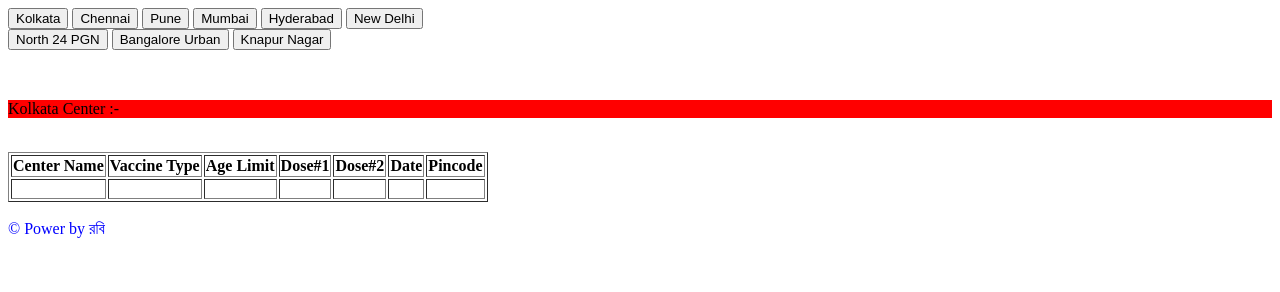
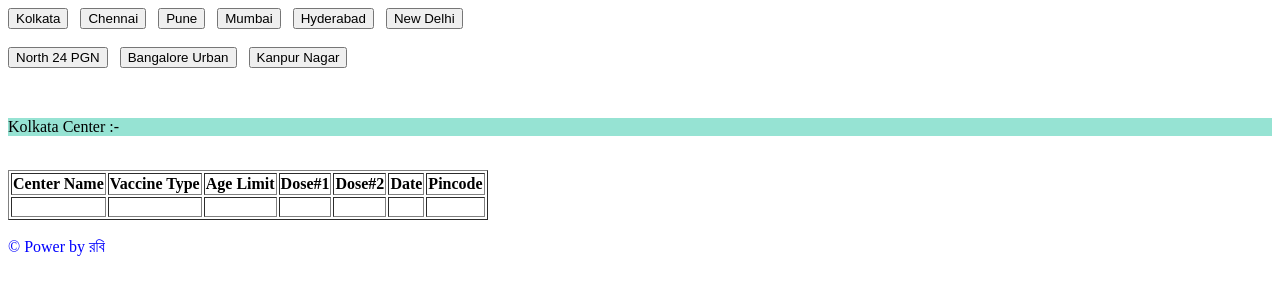
Before and after one commit to djrabi007/corona-track-rabi, a plain HTML site: page index.html in a window 1280 px wide. Drawn offline with nearby package versions, Linux system fonts and the light colour scheme; no server answers.

Commit message:
Update index.html
multiple city enhance

```diff
--- a/index.html
+++ b/index.html
@@ -5,18 +5,18 @@
 
 </head>
 <body>
-<button id="a1" type="button" onclick="return myFunction('725')">Kolkata</button>
+<button id="a1" type="button" onclick="return myFunction('725')">Kolkata</button>&ensp;
 
-<button id="a1" type="button" onclick="return myFunction('571')">Chennai</button>
-<button id="a1" type="button" onclick="return myFunction('363')">Pune</button>
-<button id="a1" type="button" onclick="return myFunction('395')">Mumbai</button>
-<button id="a1" type="button" onclick="return myFunction('581')">Hyderabad</button>
-<button id="a1" type="button" onclick="return myFunction('140')">New Delhi</button>
+<button id="a1" type="button" onclick="return myFunction('571')">Chennai</button>&ensp;
+<button id="a1" type="button" onclick="return myFunction('363')">Pune</button>&ensp;
+<button id="a1" type="button" onclick="return myFunction('395')">Mumbai</button>&ensp;
+<button id="a1" type="button" onclick="return myFunction('581')">Hyderabad</button>&ensp;
+<button id="a1" type="button" onclick="return myFunction('140')">New Delhi</button>&ensp;
 
-<br>
-<button id="a1" type="button" onclick="return myFunction('730')">North 24 PGN</button>
-<button id="a1" type="button" onclick="return myFunction('265')">Bangalore Urban</button>
-<button id="a1" type="button" onclick="return myFunction('664')">Knapur Nagar</button>
+<br><br>
+<button id="a1" type="button" onclick="return myFunction('730')">North 24 PGN</button>&ensp;
+<button id="a1" type="button" onclick="return myFunction('265')">Bangalore Urban</button>&ensp;
+<button id="a1" type="button" onclick="return myFunction('664')">Kanpur Nagar</button>&ensp;
 
 <p id="demo1"></p>
 <p id="demo2"></p>
@@ -68,17 +68,17 @@ function myFunction(cityId) {
   if( cityId =='725')
   {
   cityName = 'Kolkata';
-  cityColor = 'red';
+  cityColor = '#96E3D3';
   }
   else if( cityId =='730')
   {
   cityName = 'North 24 PGNS';
-   cityColor = 'green';
+   cityColor = '#72EA7F';
   }
   else if( cityId =='571')
   {
   cityName = 'Chennai';
-   cityColor = 'Blue';
+   cityColor = '#7A80EF';
   }
   else if( cityId =='363')
   {
@@ -88,12 +88,12 @@ function myFunction(cityId) {
   else if( cityId =='395')
   {
   cityName = 'Mumbai';
-   cityColor = 'purple';
+   cityColor = '#F56CEB';
   }
   else if( cityId =='581')
   {
   cityName = 'Hyderabad';
-   cityColor = 'chocolate';
+   cityColor = '#D3437C';
   }
   else if( cityId =='140')
   {
```
